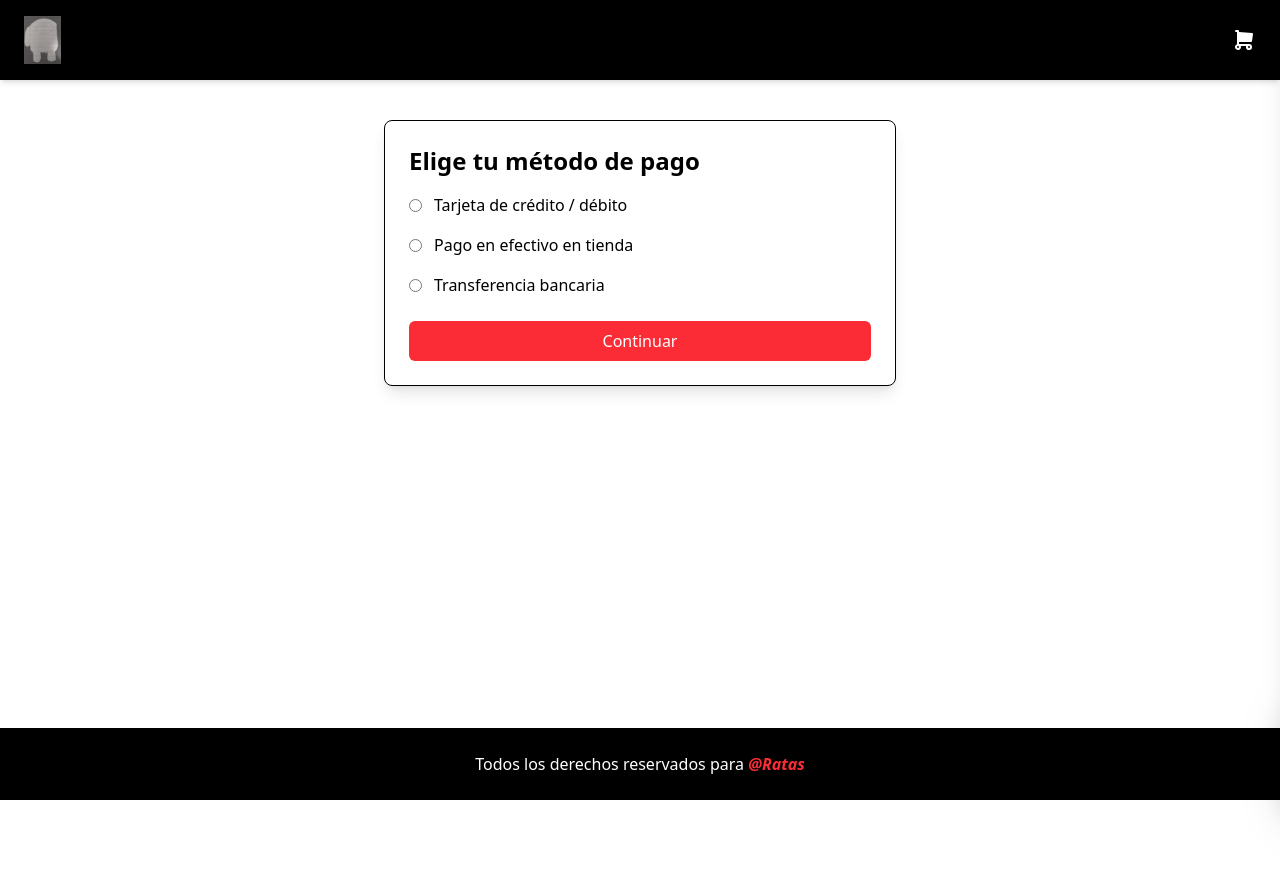
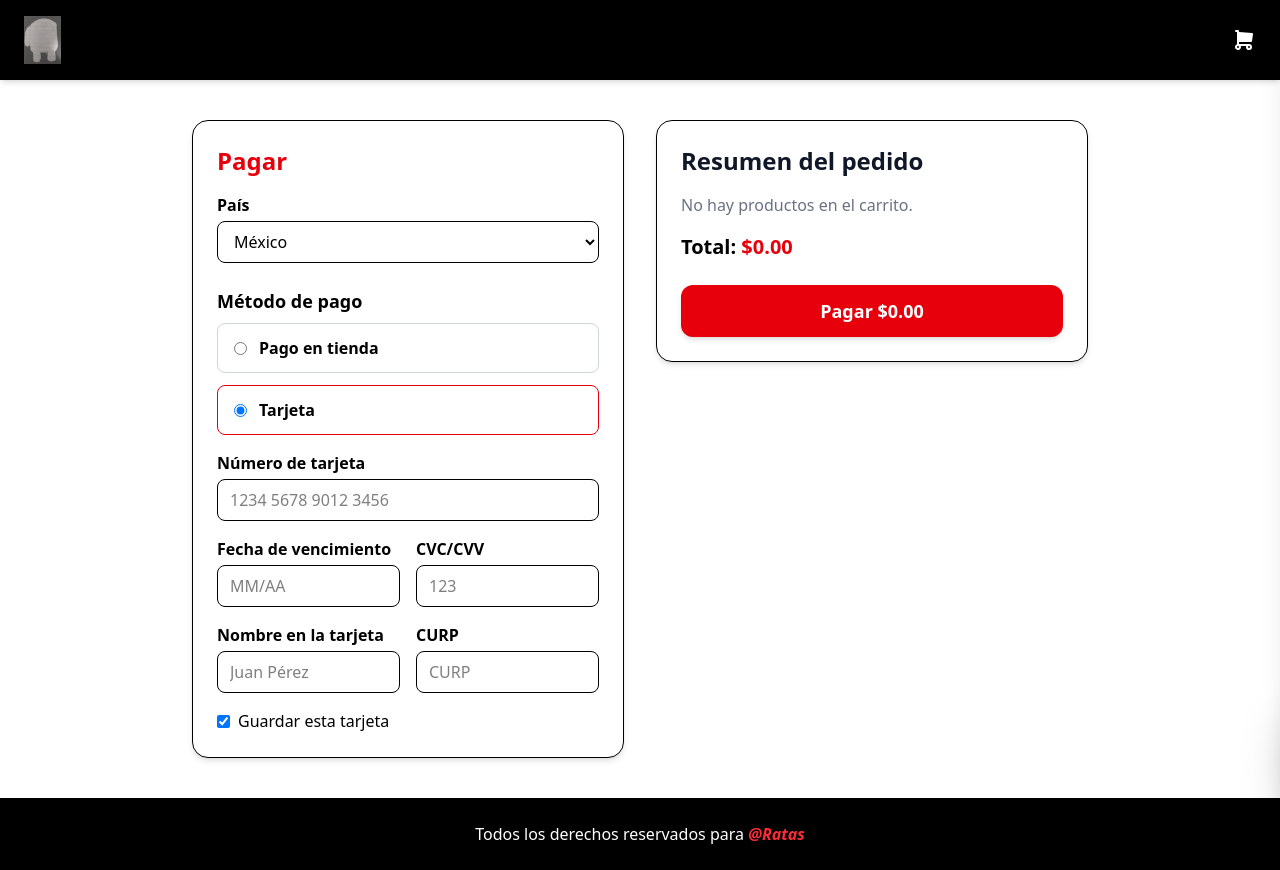
Before and after one commit to LuisDDB/Tienda-react, a React (Vite) app: page /checkout/payment in a window 1280 px wide. Before the commit the page ends 800 px from the top, so only its background shows below. Built offline with nearby package versions, Linux system fonts and the light colour scheme.

Commit message:
Se cambio el diseño del PaymentMethod

```diff
--- a/src/pages/PaymentMethod.jsx
+++ b/src/pages/PaymentMethod.jsx
@@ -1,59 +1,147 @@
 import { useState } from "react";
-import { useNavigate } from "react-router-dom";
 
-export default function PaymentMethod() {
-  const navigate = useNavigate();
-  const [method, setMethod] = useState("");
+import { useCart } from "../context/CartContext";
 
-  const handleContinue = () => {
-    if (!method) return alert("Selecciona un método de pago");
-    navigate("/checkout/confirm", { state: { paymentMethod: method } });
-  };
+export default function PaymentForm() {
+
+  const [method, setMethod] = useState("card");
+  const { cartItems } = useCart();
+
+  const total = cartItems.reduce(
+    (acc, item) => acc + item.price * item.quantity,
+    0
+  );
 
   return (
-    <div className="max-w-lg mx-auto mt-10 p-6 shadow-lg border rounded-lg">
-      <h1 className="text-2xl font-bold mb-4">Elige tu método de pago</h1>
+    <div className="w-full flex justify-center mt-10">
+      <div className="w-full max-w-4xl grid grid-cols-1 md:grid-cols-2 gap-8">
 
-      <div className="space-y-4">
+        <div className="bg-white p-6 rounded-2xl shadow-md border">
+          <h2 className="text-2xl font-bold text-red-600 mb-4">Pagar</h2>
 
-        <label className="flex items-center gap-3">
-          <input
-            type="radio"
-            name="payment"
-            value="tarjeta"
-            onChange={(e) => setMethod(e.target.value)}
-          />
-          Tarjeta de crédito / débito
-        </label>
+          <label className="block font-semibold mb-1">País</label>
+          <select className="w-full border rounded-lg px-3 py-2 mb-6">
+            <option>México</option>
+          </select>
 
-        <label className="flex items-center gap-3">
-          <input
-            type="radio"
-            name="payment"
-            value="efectivo"
-            onChange={(e) => setMethod(e.target.value)}
-          />
-          Pago en efectivo en tienda
-        </label>
+          <h3 className="font-bold text-lg mb-2">Método de pago</h3>
 
-        <label className="flex items-center gap-3">
-          <input
-            type="radio"
-            name="payment"
-            value="transferencia"
-            onChange={(e) => setMethod(e.target.value)}
-          />
-          Transferencia bancaria
-        </label>
+          <button
+            onClick={() => setMethod("tienda")}
+            className={`w-full flex items-center gap-3 px-4 py-3 rounded-lg border mb-3
+                        ${method === "tienda" ? "border-red-600" : "border-gray-300"}`}
+          >
+            <input type="radio" checked={method === "tienda"} readOnly />
+            <span className="font-semibold">Pago en tienda</span>
+          </button>
 
+          {
+            method === "tienda" && (
+              <div className="mt-4 mb-4 p-4 bg-red-50 border border-red-200 rounded-lg">
+                <p className="text-sm text-gray-700 leading-relaxed">
+                  Al seleccionar esta opción se te generará un código de barras que podrás llevar a tu
+                  sucursal más cercana para realizar el pago.
+                  <br /><br />
+                  <span className="font-semibold text-red-600">
+                    Importante:
+                  </span>{" "}
+                  el código tendrá una vigencia de <strong>3 días</strong>. Después de ese tiempo
+                  será inválido y deberás generar uno nuevo.
+                </p>
+              </div>
+            )
+          }
+
+
+          <button
+            onClick={() => setMethod("card")}
+            className={`w-full flex items-center gap-3 px-4 py-3 rounded-lg border mb-4
+                        ${method === "card" ? "border-red-600" : "border-gray-300"}`}
+          >
+            <input type="radio" checked={method === "card"} readOnly />
+            <span className="font-semibold">Tarjeta</span>
+          </button>
+
+          {method === "card" && (
+            <div className="space-y-4">
+
+              <div>
+                <label className="block font-semibold mb-1">Número de tarjeta</label>
+                <input
+                  type="text"
+                  placeholder="1234 5678 9012 3456"
+                  className="w-full border rounded-lg px-3 py-2"
+                />
+              </div>
+
+              <div className="grid grid-cols-2 gap-4">
+                <div>
+                  <label className="block font-semibold mb-1">Fecha de vencimiento</label>
+                  <input placeholder="MM/AA" className="w-full border rounded-lg px-3 py-2" />
+                </div>
+
+                <div>
+                  <label className="block font-semibold mb-1">CVC/CVV</label>
+                  <input placeholder="123" className="w-full border rounded-lg px-3 py-2" />
+                </div>
+              </div>
+
+              <div className="grid grid-cols-2 gap-4">
+                <div>
+                  <label className="block font-semibold mb-1">Nombre en la tarjeta</label>
+                  <input placeholder="Juan Pérez" className="w-full border rounded-lg px-3 py-2" />
+                </div>
+
+                <div>
+                  <label className="block font-semibold mb-1">CURP</label>
+                  <input placeholder="CURP" className="w-full border rounded-lg px-3 py-2" />
+                </div>
+              </div>
+
+              <label className="flex items-center gap-2">
+                <input type="checkbox" defaultChecked />
+                <span>Guardar esta tarjeta</span>
+              </label>
+            </div>
+          )}
+        </div>
+
+        <div className="bg-white p-6 rounded-2xl shadow-md border h-fit">
+          <h2 className="text-2xl font-bold mb-4 text-gray-900">
+            Resumen del pedido
+          </h2>
+
+          <div className="space-y-3 mb-4">
+            {cartItems.map(item => (
+              <div key={item.id} className="flex justify-between">
+                <span className="font-medium">
+                  {item.name} x{item.quantity}
+                </span>
+                <span className="font-bold">
+                  ${(item.price * item.quantity).toFixed(2)}
+                </span>
+              </div>
+            ))}
+
+            {cartItems.length === 0 && (
+              <p className="text-gray-500">No hay productos en el carrito.</p>
+            )}
+          </div>
+
+          <p className="text-xl font-bold mb-6">
+            Total: <span className="text-red-600">${total.toFixed(2)}</span>
+          </p>
+
+          <button
+            className="w-full bg-red-600 hover:bg-red-700 text-white py-3 rounded-xl font-bold text-lg shadow-md"
+            disabled={cartItems.length === 0}
+          >
+            {method === "tienda" ? "Descargar factura" :
+            `Pagar $${total.toFixed(2)}`}
+          </button>
+
+        </div>
       </div>
-
-      <button
-        onClick={handleContinue}
-        className="mt-6 w-full bg-red-500 text-white py-2 rounded-md hover:bg-red-600"
-      >
-        Continuar
-      </button>
     </div>
   );
 }
```
